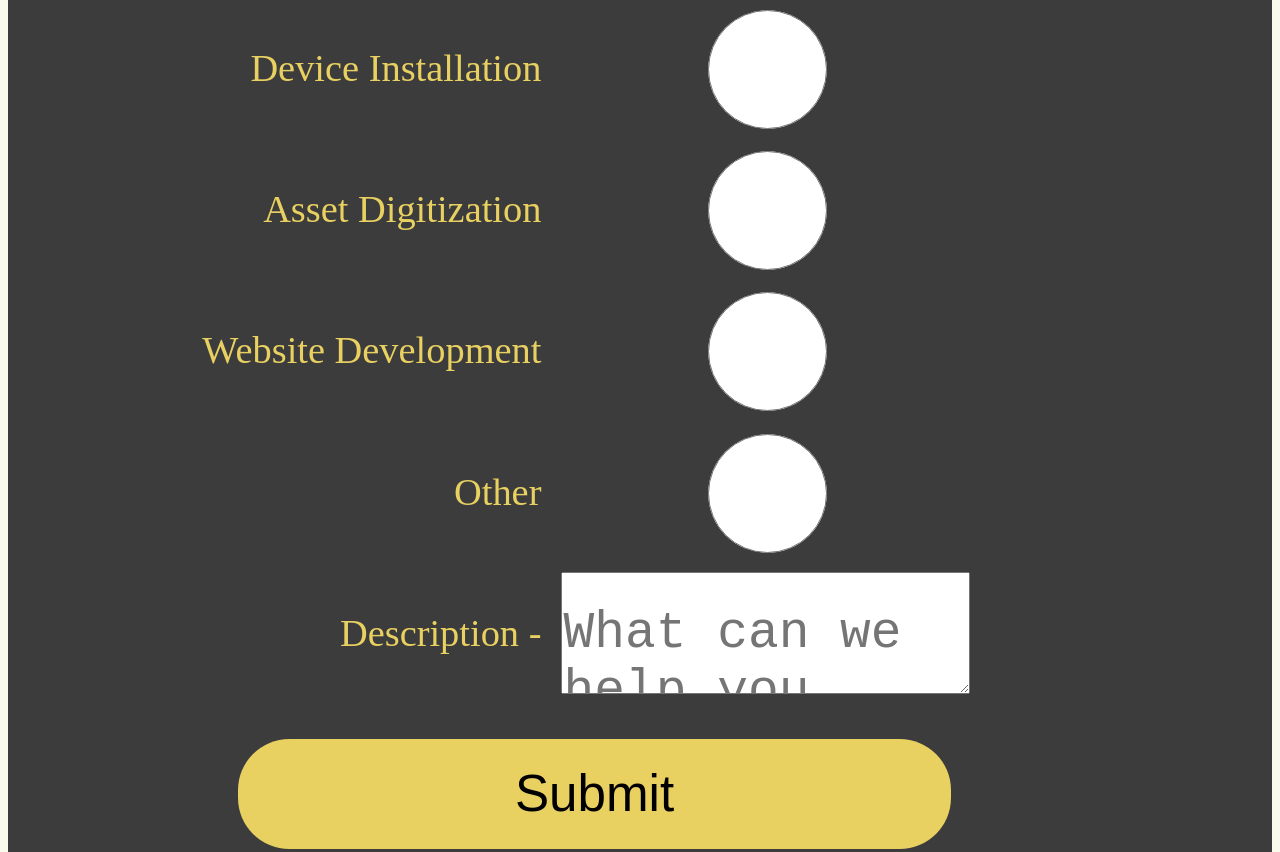
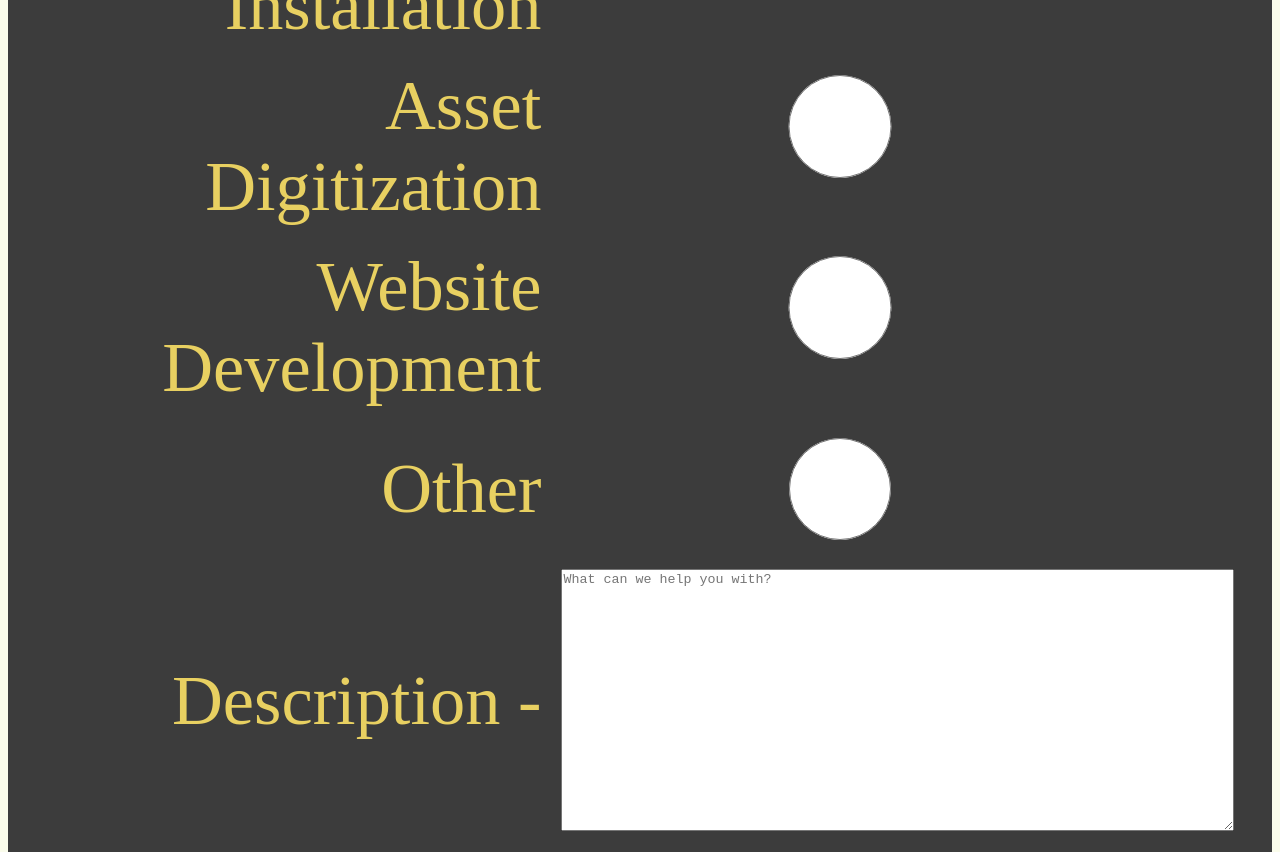
Before and after one commit to SamSmithSMusic/oped, a plain HTML site: page quote.html in a window 1280 px wide. Shown: the part 706-1558 px from the top of the page. Drawn offline with Linux system fonts and the light colour scheme.

Commit message:
changed row fr height

```diff
--- a/styles/main.css
+++ b/styles/main.css
@@ -70,7 +70,7 @@ body {
 
     gap: 1.5vw;
     display: grid;
-    grid-template: 1fr 1fr 1fr 1fr 1fr 1fr 1fr 1fr/ 1fr 1fr;
+    grid-template: auto / 1fr 1fr;
 }
 
 .thankyou_message {
@@ -80,7 +80,7 @@ body {
 /* Request a Quote Form */
 
 form {
-    font-size: 3vw;
+    font-size: 5.5vw;
 }
 
 form label {
@@ -88,14 +88,19 @@ form label {
     align-content: center;
 }
 
-form input, textarea {
+form input{
     font-size: 4vw;
     align-content: center;
-    max-width: 60%;
+    max-width: 80%;
+}
+form textarea {
+    height: 20vw;
 }
 
 form input[type="radio"] {
     accent-color: var(--gold);
+    height: 8vw;
+    margin: 10px 10px;
 }
 
 #submitbutton {
```
